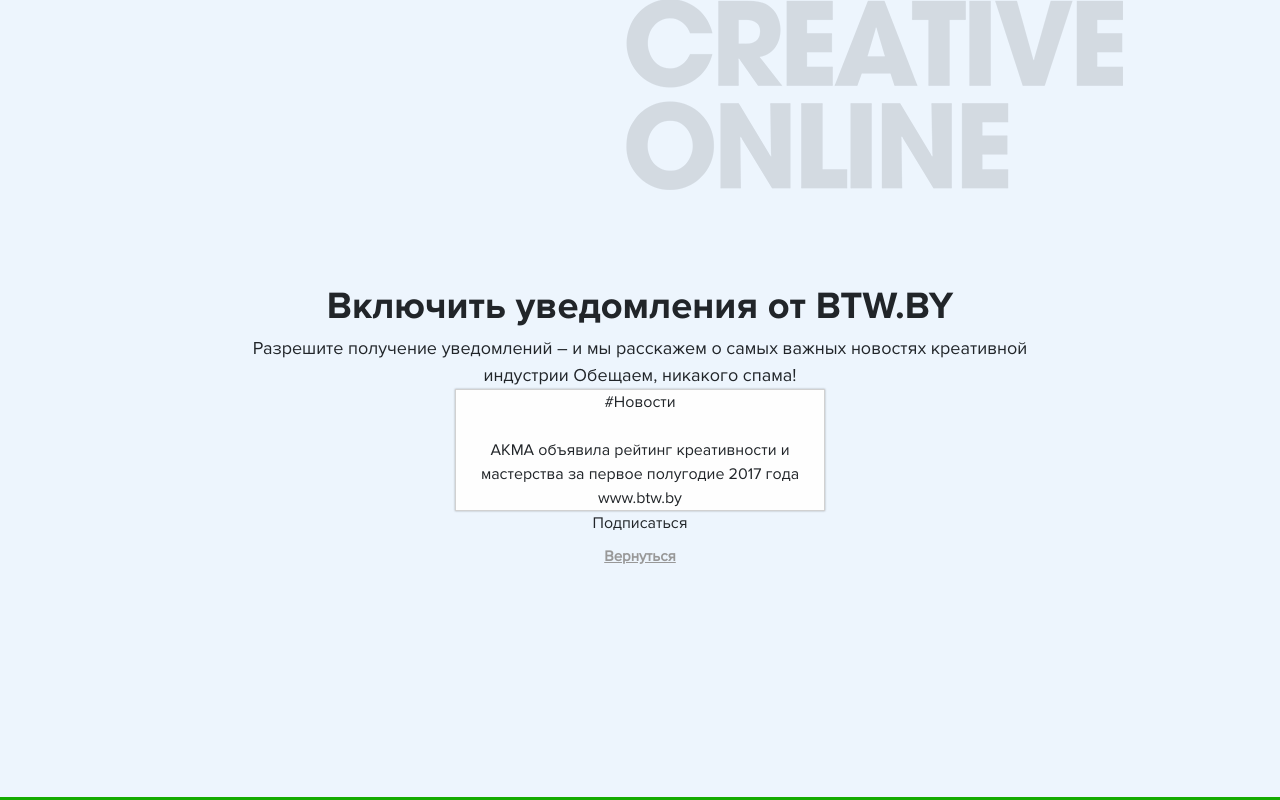
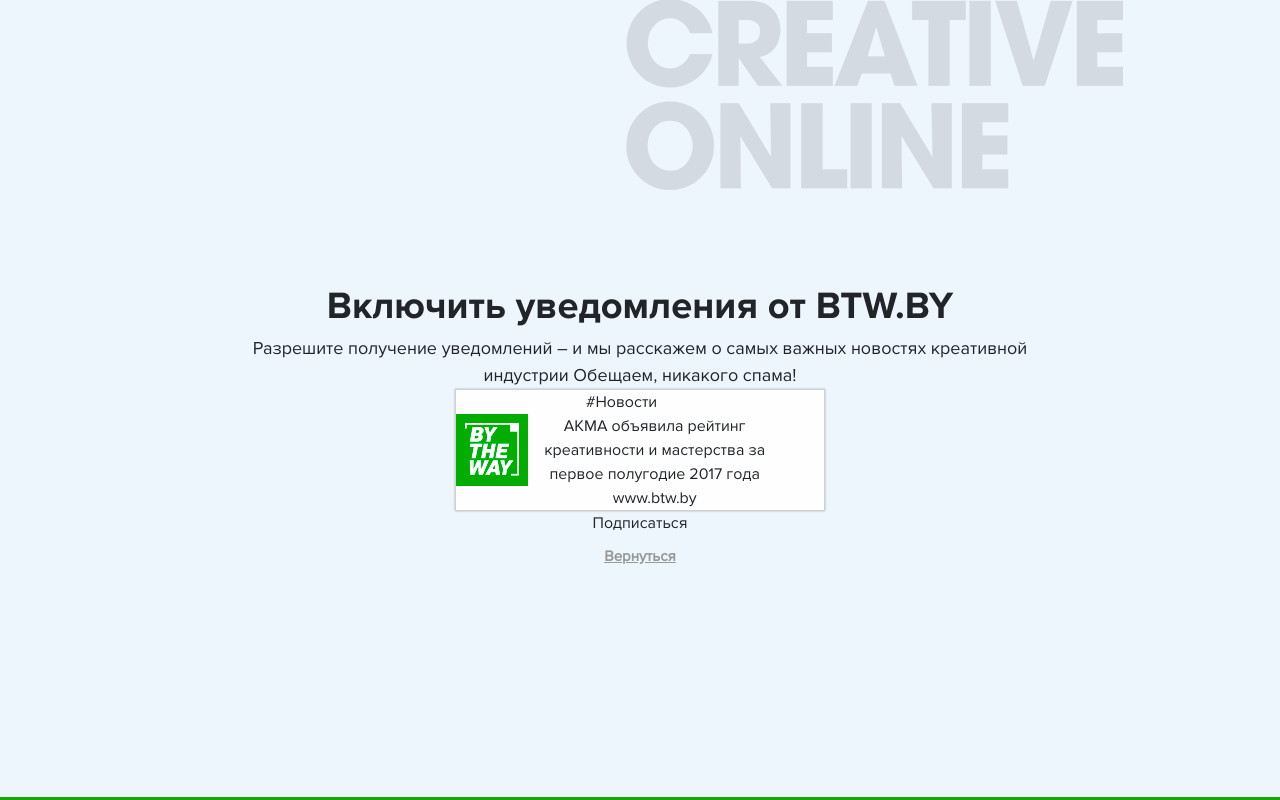
Before and after one commit to IRramanovich/CreativeOnline, a plain HTML site: page uvedomlenia.html in a window 1280 px wide. Drawn offline with Linux system fonts and the light colour scheme; a web font is replaced by a local one.

Commit message:
meed commit

```diff
--- a/css/uvedomlenia.css
+++ b/css/uvedomlenia.css
@@ -21,19 +21,41 @@
     border: 1px solid #d1d1d1;
     box-shadow: 0 0 2px rgba(0,0,0,0.3);
 }
-.newsItem {}
-.newsItemContent {}
+.newsItem {
+    overflow: hidden;
+}
+.newsItem div {
+    display: inline-block;
+
+}
+.newsItemContent {
+    width: 90%;
+    float: left;
+}
+.newsItemContent {
+
+}
 .newsItemHeader {}
 .newsItemHeader span {}
 .newsItemBody {}
-.newsItemImage {}
+.newsItemBody div{
+    display: inline-block;
+}
+.newsItemImage {
+    width: 20%;
+    float: left;
+}
 .newsItemImage img {}
-.newsItemTextContainer {}
+.newsItemTextContainer {
+    width: 80%;
+}
 .newsItemMainText {}
 .newsItemMainText span {}
 .newsItemFooterText {}
 .newsItemFooterText span {}
-.newsItemControls {}
+.newsItemControls {
+    width: 10%;
+}
 .newsItemCloseButton {}
 .newsItemSettingsButton {}
 .subscribePopupButtonContainer {}
--- a/uvedomlenia.html
+++ b/uvedomlenia.html
@@ -45,7 +45,7 @@
                                 </div>
                                 <div class="newsItemBody">
                                     <div class="newsItemImage">
-                                        <img src="">
+                                        <img src="assets/img/fullMenuLogoGreen.png">
                                     </div>
                                     <div class="newsItemTextContainer">
                                         <div class="newsItemMainText">
```
Also changed, not shown: assets/img/fullMenuLogoGreen.png (added).
